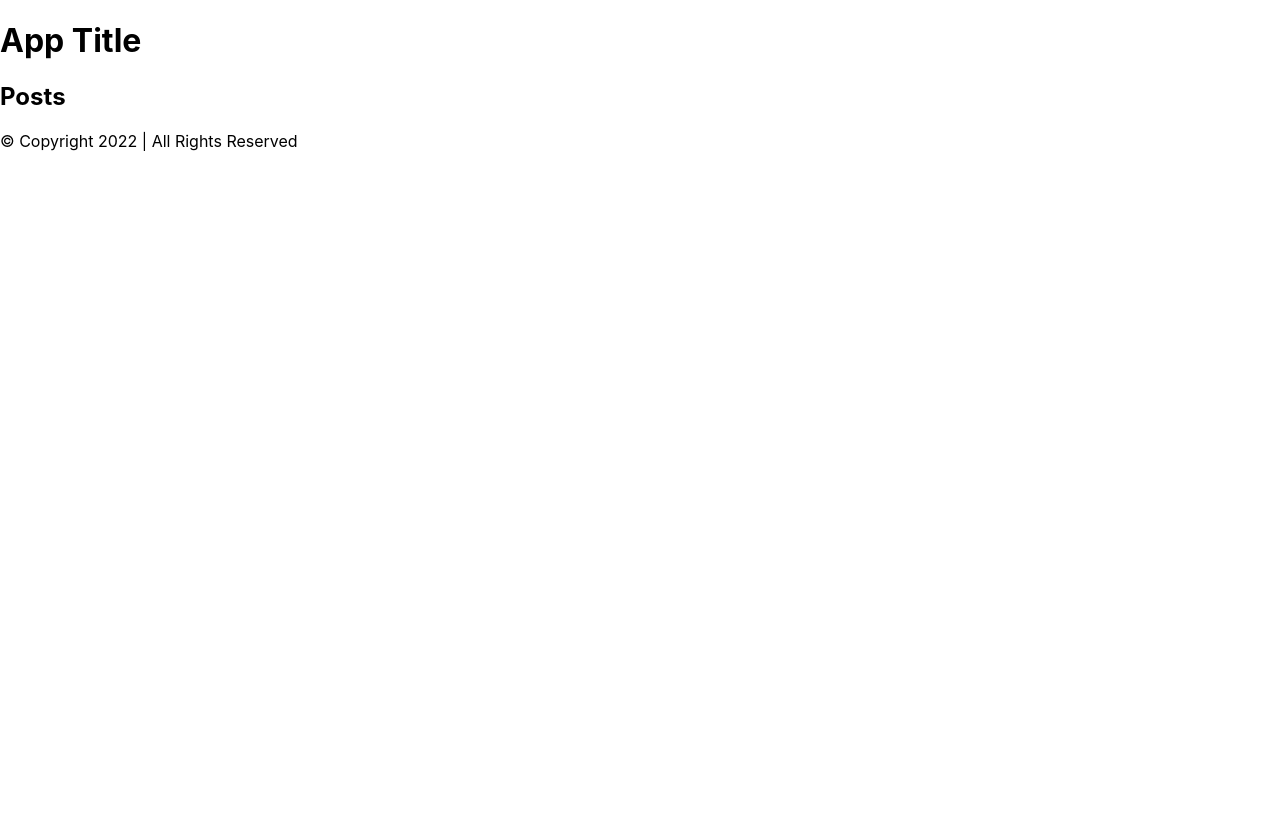
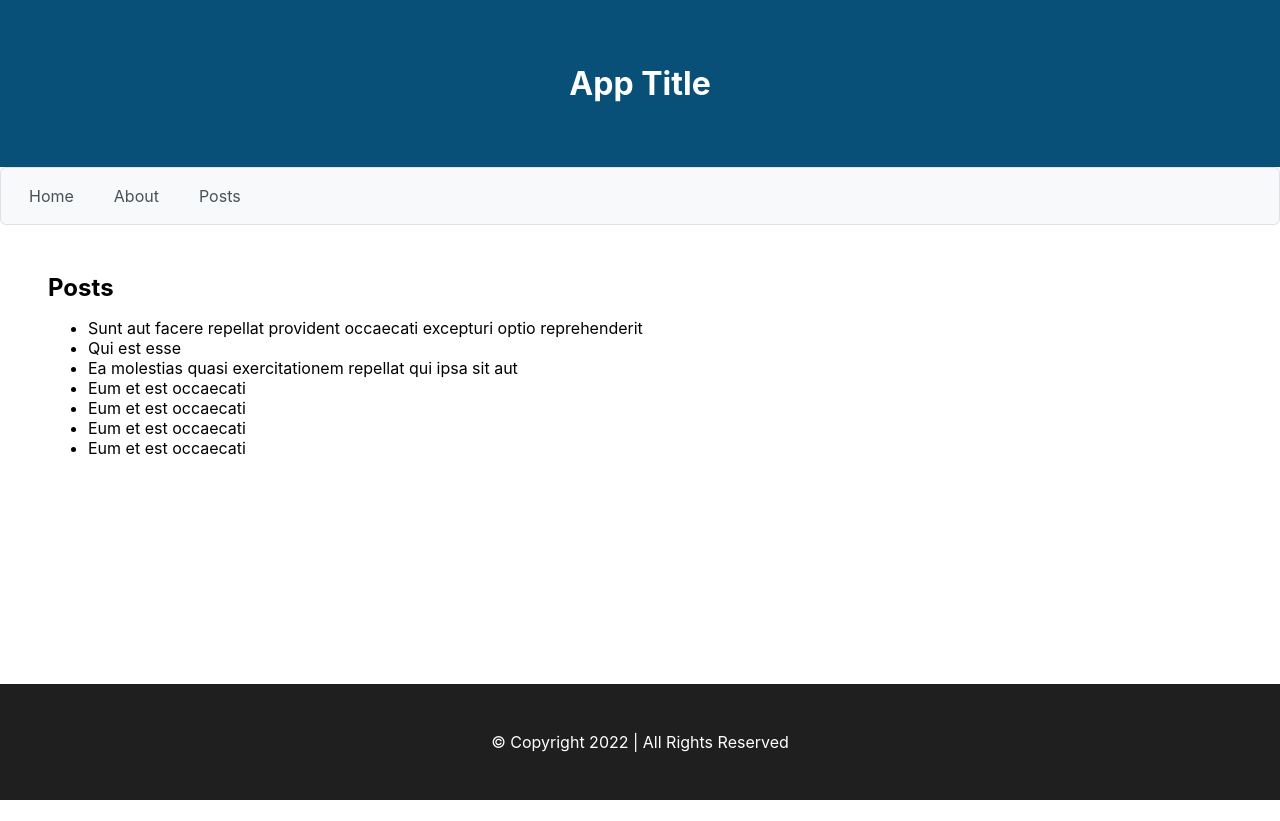
Before and after one commit to Jnxvln/react-query-office-demo, a React (Create React App) app: page /posts in a window 1280 px wide. After the commit the page ends 800 px from the top, so only its background shows below. Built offline with nearby package versions, Linux system fonts and the light colour scheme; data requests are answered from the project's data file.

Commit message:
Add basic styling

```diff
--- a/src/App.js
+++ b/src/App.js
@@ -1,15 +1,19 @@
 import { Outlet } from "react-router-dom";
 import Header from "./components/layout/Header";
 import Footer from "./components/layout/Footer";
+import NavBar from "./components/layout/NavBar";
 
 function App() {
   return (
     <div id="site-wrapper">
-      <Header title="App Title" />
+      <div>
+        <Header title="App Title" />
+        <NavBar />
 
-      <main id="site-main">
-        <Outlet />
-      </main>
+        <main id="site-main">
+          <Outlet />
+        </main>
+      </div>
 
       <Footer />
     </div>
--- a/src/components/layout/Footer.jsx
+++ b/src/components/layout/Footer.jsx
@@ -1,7 +1,7 @@
 export default function Footer({ title }) {
   return (
     <footer id="site-footer">
-      <div>&copy; Copyright 2022 | All Rights Reserved</div>
+      <div id="site-copyright">&copy; Copyright 2022 | All Rights Reserved</div>
     </footer>
   );
 }
--- a/src/components/layout/Header.jsx
+++ b/src/components/layout/Header.jsx
@@ -1,7 +1,7 @@
 export default function Header({ title }) {
   return (
     <header id="site-header">
-      <h1>{title}</h1>
+      <h1 id="site-title">{title}</h1>
     </header>
   );
 }
--- /dev/null
+++ b/src/components/layout/NavBar.jsx
@@ -0,0 +1,27 @@
+import { Menubar } from "primereact/menubar";
+import { useNavigate } from "react-router-dom";
+
+export default function NavBar() {
+  const navigate = useNavigate();
+
+  const items = [
+    {
+      label: "Home",
+      command: () => navigate("/"),
+    },
+    {
+      label: "About",
+      command: () => navigate("/about"),
+    },
+    {
+      label: "Posts",
+      command: () => navigate("/posts"),
+    },
+  ];
+
+  return (
+    <div>
+      <Menubar model={items} />
+    </div>
+  );
+}
--- /dev/null
+++ b/src/components/layout/Spinner.jsx
@@ -0,0 +1,12 @@
+import { ProgressSpinner } from "primereact/progressspinner";
+
+export default function Spinner() {
+  return (
+    <ProgressSpinner
+      style={{ width: "50px", height: "50px" }}
+      strokeWidth="8"
+      fill="var(--surface-ground)"
+      animationDuration=".5s"
+    />
+  );
+}
--- a/src/index.js
+++ b/src/index.js
@@ -11,6 +11,7 @@ import "primeicons/primeicons.css"; //icons
 
 // Import Routes
 import App from "./App";
+import Landing from "./pages/Landing";
 import About from "./pages/About";
 import Posts from "./pages/Posts";
 
@@ -19,6 +20,10 @@ const router = createBrowserRouter([
     path: "/",
     element: <App />,
     children: [
+      {
+        path: "",
+        element: <Landing />,
+      },
       {
         path: "about",
         element: <About />,
--- a/src/index.scss
+++ b/src/index.scss
@@ -22,14 +22,41 @@ body {
 
 // #region SITE STYLES
 #site-wrapper {
+  display: flex;
+  flex-direction: column;
+  justify-content: space-between;
+  height: 100vh;
 }
 
 #site-header {
+  background-color: $site-header-bgcolor;
+}
+
+#site-title {
+  margin: 0;
+  padding: 2em 0;
+  text-align: center;
+  color: $site-header-title-color;
 }
 
 #site-main {
 }
 
 #site-footer {
+  background-color: $site-footer-bgcolor;
+}
+
+#site-copyright {
+  color: white;
+  text-align: center;
+  padding: 3em 0;
 }
 // #endregion
+
+// #region POSTS
+#page-landing,
+#page-about,
+#page-posts {
+  padding: 3em;
+}
+// #endregion
--- a/src/pages/About.jsx
+++ b/src/pages/About.jsx
@@ -1,6 +1,6 @@
 export default function About() {
   return (
-    <div>
+    <div id="page-about">
       <h1>About</h1>
     </div>
   );
--- /dev/null
+++ b/src/pages/Landing.jsx
@@ -0,0 +1,7 @@
+export default function Landing() {
+  return (
+    <div id="page-landing">
+      <h1>Landing</h1>
+    </div>
+  );
+}
--- a/src/pages/Posts.jsx
+++ b/src/pages/Posts.jsx
@@ -1,5 +1,6 @@
 import { fetchPosts } from "../api/posts/postApi";
 import { useQuery, useMutation, useQueryClient } from "@tanstack/react-query";
+import Spinner from "../components/layout/Spinner";
 
 export default function Posts() {
   const queryClient = useQueryClient();
@@ -9,16 +10,36 @@ export default function Posts() {
   });
 
   const renderError = () => (
-    <div style={{ fontWeight: "bold", color: "red" }}>Error Loading Posts!</div>
+    <div style={{ padding: "1em" }}>
+      <div style={{ fontWeight: "bold" }}>Error Loading Posts</div>
+      <div style={{ fontWeight: "bold" }}>
+        Reason: <span style={{ color: "red" }}>{error.message}</span>
+      </div>
+    </div>
   );
-  const renderLoading = () => <div>Loading...</div>;
+
+  const toTitleCase = (string) => {
+    return string[0].toUpperCase() + string.substring(1);
+  };
 
   return (
-    <div>
+    <div id="page-posts">
       <header>
-        <h2>Posts</h2>
+        <h2 style={{ margin: 0 }}>Posts</h2>
       </header>
-      <div>{isError && renderError()}</div>
+      <div>
+        {isLoading ? (
+          <Spinner />
+        ) : isError ? (
+          renderError()
+        ) : (
+          <ul style={{ marginTop: "1em" }}>
+            {data?.map((post) => (
+              <li>{toTitleCase(post.title)}</li>
+            ))}
+          </ul>
+        )}
+      </div>
     </div>
   );
 }
--- a/src/styles/_colors.scss
+++ b/src/styles/_colors.scss
@@ -1 +1,4 @@
 $body-bgcolor: #fff;
+$site-header-bgcolor: rgb(9, 80, 121);
+$site-header-title-color: white;
+$site-footer-bgcolor: #1f1f1f;
```
